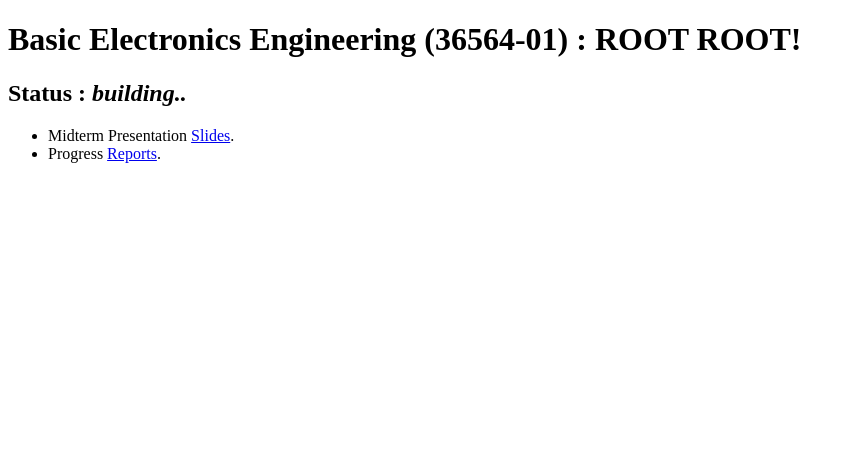
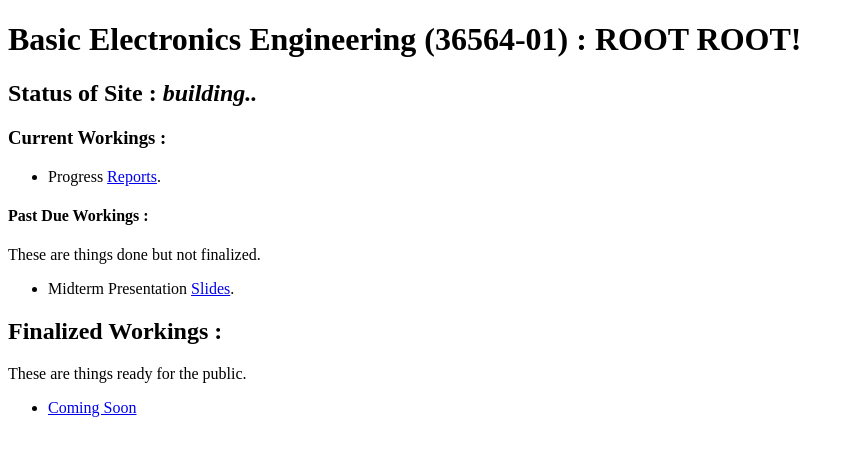
Before and after one commit to a-haos-at-ewha/36564_1_basic-_engineering_design_for_electronics_engineering, a plain HTML site: page index.html in a window 1280 px wide. Shown: the whole page, without its empty margins (0-854 px from the left). Drawn offline with Linux system fonts and the light colour scheme.

Commit message:
WHOLESALE COMMIT - ADD COMMIT MESSAGE NEXT TIME!

```diff
--- a/index.html
+++ b/index.html
@@ -1,4 +1,15 @@
 <!DOCTYPE html>
+
+<!-- ToDo : Script this up with some sort of monitoring/build thingy? -->
+<!-- ToDo : Make it pretty! (style? Templete? AutoMatated!!? )-->
+<!-- ToDo : -->
+<!-- ToDo : -->
+
+<!-- ToDo : -->
+<!-- ToDo : -->
+
+<!-- ToDoDONE : Add favicon -->
+
 <html>
 
 <head>
@@ -27,10 +38,22 @@
 
 <body>
     <h1>Basic Electronics Engineering (36564-01) : ROOT ROOT!</h1>
-    <h2><b>Status : </b><i>building..</i></h2>
+    <h2><b>Status of Site : </b><i>building..</i></h2>
+
+    <h3><b>Current Workings : </b></h3>
+
+    <ul>
+        <li>Progress <a href="pgs/progress_reports/index.html" target="_blank">Reports</a>.</li>
+    </ul>
+    <h4><b>Past Due Workings : </b></h4>
+    <p>These are things done but not finalized.</p>
     <ul>
         <li>Midterm Presentation <a href="pgs/midterm_presentation.html" target="_blank">Slides</a>.</li>
-        <li>Progress <a href="pgs/progress_reports/index.html" target="_blank">Reports</a>.</li>
+    </ul>
+    <h2><b>Finalized Workings : </b></h3>
+    <p>These are things ready for the public.</p>
+    <ul>
+        <li><a href="http://www.sydneybadmintonassoc.org/wp-content/uploads/2016/01/Coming-Soon.png">Coming Soon</a></li>
     </ul>
 </body>
 
```
Also changed, not shown: pgs/progress_reports/index.html (+1 -1 lines).
